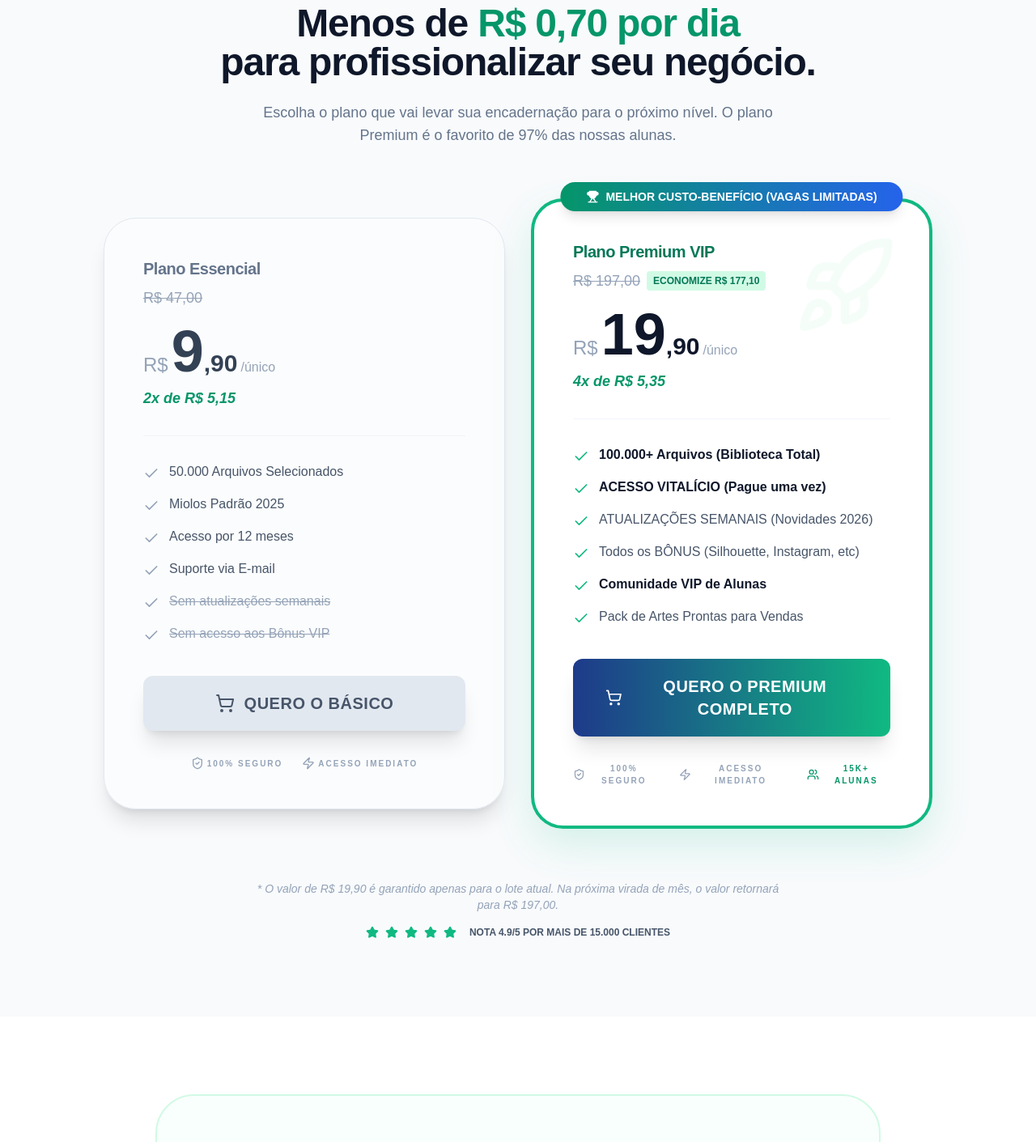
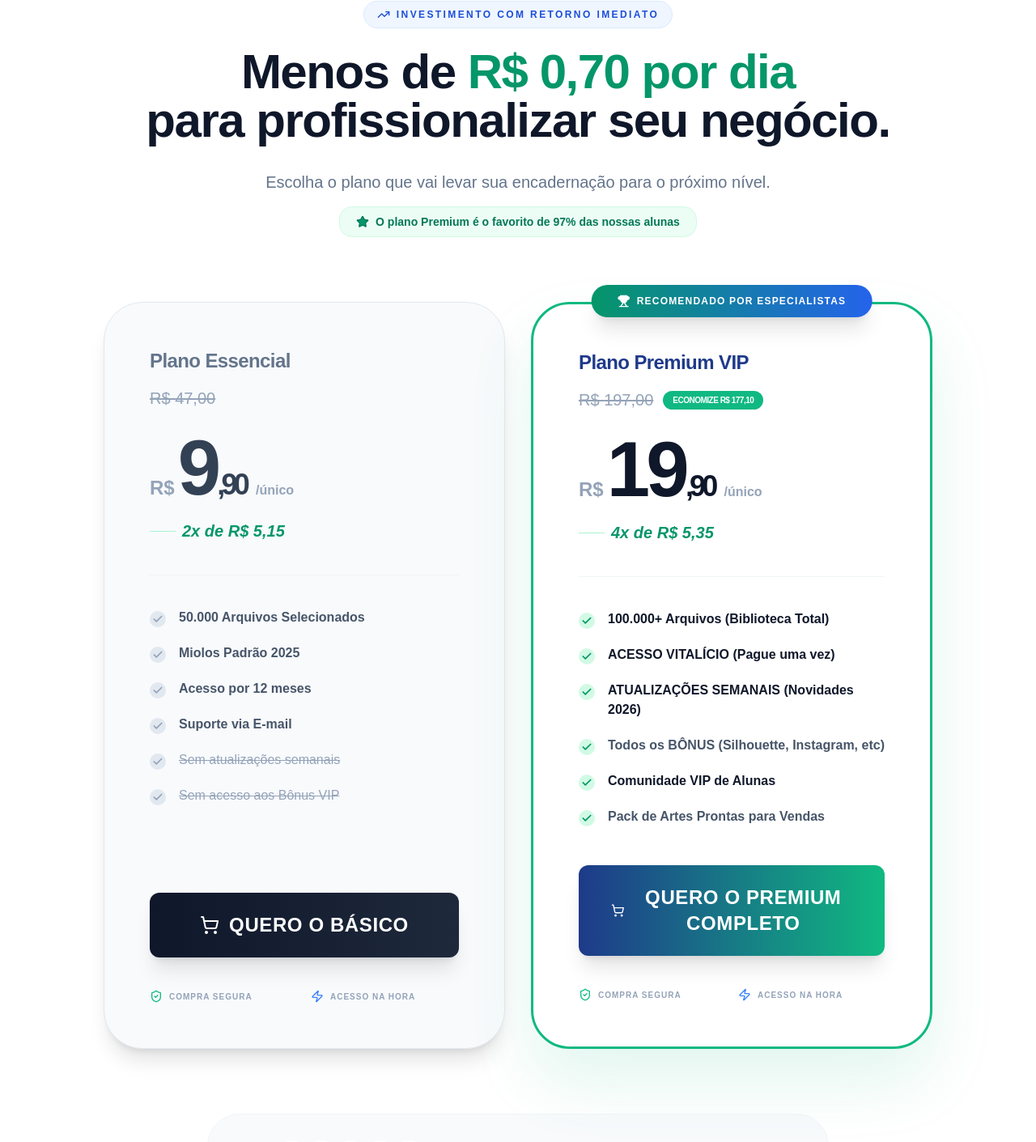
Before and after one commit to lucasmiralhasborges/mundodaencaderna-o, a React (Vite) app: page / in a window 1280 px wide. Shown: the part 4456-5867 px from the top of the page at 81% size. Built offline with nearby package versions, Linux system fonts and the light colour scheme; grey boxes are pictures that could not be loaded.

Commit message:
[dyad] Upgrade visual completo na seção de preços com destaques estratégicos e design premium. - wrote 1 file(s)

```diff
--- a/src/components/landing/Pricing.tsx
+++ b/src/components/landing/Pricing.tsx
@@ -3,7 +3,7 @@
 import React from 'react';
 import CTAButton from './CTAButton';
 import { motion } from 'framer-motion';
-import { Check, ShieldCheck, Zap, Star, Trophy, Users, Rocket } from 'lucide-react';
+import { Check, ShieldCheck, Zap, Star, Trophy, Users, Rocket, TrendingUp } from 'lucide-react';
 
 const Pricing = () => {
   const plans = [
@@ -42,112 +42,152 @@ const Pricing = () => {
   ];
 
   return (
-    <section className="py-24 px-4 bg-slate-50 overflow-hidden">
+    <section className="py-32 px-4 bg-white overflow-hidden relative">
+      {/* Background Decor */}
+      <div className="absolute top-0 left-1/2 -translate-x-1/2 w-full h-full max-w-7xl pointer-events-none -z-10">
+        <div className="absolute top-0 right-0 w-[500px] h-[500px] bg-emerald-50/50 blur-[120px] rounded-full"></div>
+        <div className="absolute bottom-0 left-0 w-[500px] h-[500px] bg-blue-50/50 blur-[120px] rounded-full"></div>
+      </div>
+
       <div className="max-w-6xl mx-auto text-center">
         <motion.div
           initial={{ opacity: 0, y: 20 }}
           whileInView={{ opacity: 1, y: 0 }}
           viewport={{ once: true }}
+          className="mb-20"
         >
-          <h2 className="text-sm font-bold text-blue-600 uppercase tracking-[0.3em] mb-4">Investimento com Retorno Imediato</h2>
-          <h3 className="text-3xl sm:text-5xl font-bold text-slate-900 mb-6 leading-tight">
-            Menos de <span className="text-emerald-600">R$ 0,70 por dia</span> <br className="hidden sm:block" />
+          <div className="inline-flex items-center gap-2 bg-blue-50 text-blue-700 px-4 py-2 rounded-full text-xs font-black uppercase tracking-[0.2em] mb-6 border border-blue-100">
+            <TrendingUp className="w-4 h-4" />
+            Investimento com Retorno Imediato
+          </div>
+
+          <h2 className="text-4xl sm:text-6xl font-black text-slate-900 mb-8 leading-[1.1] tracking-tight">
+            Menos de <span className="relative inline-block">
+              <span className="relative z-10 text-emerald-600">R$ 0,70 por dia</span>
+              <svg className="absolute -bottom-2 left-0 w-full h-3 text-emerald-100 -z-10" viewBox="0 0 100 10" preserveAspectRatio="none">
+                <path d="M0 5 Q 25 0, 50 5 T 100 5" fill="none" stroke="currentColor" strokeWidth="8" strokeLinecap="round" />
+              </svg>
+            </span> <br />
             para profissionalizar seu negócio.
-          </h3>
-          <p className="text-slate-500 text-lg mb-16 max-w-2xl mx-auto">
-            Escolha o plano que vai levar sua encadernação para o próximo nível. O plano Premium é o favorito de 97% das nossas alunas.
+          </h2>
+
+          <div className="max-w-2xl mx-auto space-y-4">
+            <p className="text-slate-500 text-lg sm:text-xl font-medium leading-relaxed">
+              Escolha o plano que vai levar sua encadernação para o próximo nível.
             </p>
+            <div className="inline-flex items-center gap-2 bg-emerald-50 text-emerald-700 px-5 py-2 rounded-2xl font-bold text-sm border border-emerald-100">
+              <Star className="w-4 h-4 fill-emerald-600" />
+              O plano Premium é o favorito de 97% das nossas alunas
+            </div>
+          </div>
         </motion.div>
 
-        <div className="grid md:grid-cols-2 gap-8 max-w-5xl mx-auto items-center">
+        <div className="grid md:grid-cols-2 gap-8 max-w-5xl mx-auto items-stretch">
           {plans.map((plan, index) => (
             <motion.div
               key={index}
-              initial={{ opacity: 0, scale: 0.95 }}
-              whileInView={{ opacity: 1, scale: 1 }}
+              initial={{ opacity: 0, y: 30 }}
+              whileInView={{ opacity: 1, y: 0 }}
               transition={{ delay: index * 0.1 }}
               viewport={{ once: true }}
-              className={`relative rounded-[2.5rem] p-8 sm:p-12 transition-all ${
+              className={`relative rounded-[3rem] p-8 sm:p-14 flex flex-col transition-all duration-500 ${
                 plan.highlight
-                ? 'bg-white shadow-[0_20px_50px_rgba(16,185,129,0.15)] border-4 border-emerald-500 z-10 scale-105'
-                : 'bg-white/50 shadow-xl border border-slate-200 opacity-80'
+                ? 'bg-white shadow-[0_40px_80px_rgba(16,185,129,0.12)] border-[3px] border-emerald-500 z-10'
+                : 'bg-slate-50 shadow-xl border border-slate-200'
               }`}
             >
               {plan.highlight && (
-                <>
-                  <div className="absolute -top-6 left-1/2 -translate-x-1/2 bg-gradient-to-r from-emerald-600 to-blue-600 text-white px-8 py-2 rounded-full text-sm font-bold flex items-center gap-2 shadow-lg whitespace-nowrap">
-                    <Trophy className="w-4 h-4 fill-white" /> MELHOR CUSTO-BENEFÍCIO (VAGAS LIMITADAS)
+                <div className="absolute -top-6 left-1/2 -translate-x-1/2 bg-gradient-to-r from-emerald-600 to-blue-600 text-white px-8 py-3 rounded-full text-xs font-black flex items-center gap-2 shadow-xl whitespace-nowrap uppercase tracking-widest">
+                  <Trophy className="w-4 h-4 fill-white" /> Recomendado por Especialistas
                 </div>
-                  <div className="absolute top-10 right-10 text-emerald-100 opacity-20">
-                    <Rocket className="w-32 h-32" />
-                  </div>
-                </>
               )}
 
-              <div className="mb-8 text-left relative z-10">
-                <h4 className={`text-xl font-bold mb-2 ${plan.highlight ? 'text-emerald-700' : 'text-slate-500'}`}>
+              <div className="mb-10 text-left">
+                <h4 className={`text-2xl font-black mb-4 ${plan.highlight ? 'text-blue-900' : 'text-slate-500'}`}>
                   {plan.name}
                 </h4>
 
-                <div className="flex items-center gap-2 mb-4">
-                  <span className="text-slate-400 line-through text-lg">R$ {plan.originalPrice}</span>
+                <div className="flex items-center gap-3 mb-6">
+                  <span className="text-slate-400 line-through text-xl font-medium">R$ {plan.originalPrice}</span>
                   {plan.highlight && (
-                    <span className="bg-emerald-100 text-emerald-700 text-xs font-bold px-2 py-1 rounded">ECONOMIZE R$ 177,10</span>
+                    <span className="bg-emerald-500 text-white text-[10px] font-black px-3 py-1 rounded-full tracking-tighter">
+                      ECONOMIZE R$ 177,10
+                    </span>
                   )}
                 </div>
 
                 <div className="flex items-baseline gap-1">
-                  <span className="text-slate-400 text-2xl font-medium">R$</span>
-                  <span className={`text-6xl sm:text-7xl font-bold ${plan.highlight ? 'text-slate-900' : 'text-slate-700'}`}>
+                  <span className="text-slate-400 text-2xl font-bold">R$</span>
+                  <span className={`text-7xl sm:text-8xl font-black tracking-tighter ${plan.highlight ? 'text-slate-900' : 'text-slate-700'}`}>
                     {plan.price.split(',')[0]}
-                    <span className="text-3xl">,{plan.price.split(',')[1]}</span>
+                    <span className="text-4xl">,{plan.price.split(',')[1]}</span>
                   </span>
-                  <span className="text-slate-400 font-medium">/único</span>
-                </div>
-                <p className="text-emerald-600 font-bold mt-2 italic text-lg">{plan.installments}</p>
+                  <span className="text-slate-400 font-bold ml-2">/único</span>
                 </div>
 
-              <ul className="space-y-4 mb-10 text-left border-t border-slate-100 pt-8 relative z-10">
+                <div className="mt-4 flex items-center gap-2 text-emerald-600 font-black italic text-xl">
+                  <div className="w-8 h-px bg-emerald-200" />
+                  {plan.installments}
+                </div>
+              </div>
+
+              <div className="flex-grow">
+                <ul className="space-y-5 mb-12 text-left border-t border-slate-100 pt-10">
                   {plan.features.map((feature, i) => (
-                  <li key={i} className="flex items-start gap-3 text-slate-600">
-                    {plan.highlight ? (
-                      <Check className="w-5 h-5 flex-shrink-0 text-emerald-500 mt-1" />
-                    ) : (
-                      <Check className="w-5 h-5 flex-shrink-0 text-slate-400 mt-1" />
-                    )}
-                    <span className={`text-sm sm:text-base ${
-                      plan.highlight && (feature.includes("VITALÍCIO") || feature.includes("100.000") || feature.includes("VIP"))
-                      ? 'font-bold text-slate-900'
-                      : feature.includes("Sem") || feature.includes("NÃO") ? 'text-slate-400 line-through' : 'font-medium'
+                    <li key={i} className="flex items-start gap-4 text-slate-600">
+                      <div className={`mt-1 flex-shrink-0 w-5 h-5 rounded-full flex items-center justify-center ${
+                        plan.highlight ? 'bg-emerald-100 text-emerald-600' : 'bg-slate-200 text-slate-400'
+                      }`}>
+                        <Check className="w-3.5 h-3.5 stroke-[3]" />
+                      </div>
+                      <span className={`text-sm sm:text-base leading-tight ${
+                        plan.highlight && (feature.includes("VITALÍCIO") || feature.includes("100.000") || feature.includes("VIP") || feature.includes("ATUALIZAÇÕES"))
+                        ? 'font-black text-slate-900'
+                        : feature.includes("Sem") ? 'text-slate-400 line-through' : 'font-semibold'
                       }`}>
                         {feature}
                       </span>
                     </li>
                   ))}
                 </ul>
+              </div>
 
-              <div className="relative z-10">
-                <CTAButton className={`w-full !py-5 !text-xl shadow-2xl ${!plan.highlight && 'bg-none bg-slate-200 !text-slate-600 shadow-none hover:bg-slate-300'}`}>
+              <div className="mt-auto">
+                <CTAButton className={`w-full !py-6 !text-2xl shadow-2xl ${
+                  !plan.highlight && 'bg-slate-900 hover:bg-slate-800 !from-slate-900 !to-slate-800'
+                }`}>
                   {plan.buttonText}
                 </CTAButton>
               </div>
 
-              <div className="mt-8 flex justify-center items-center gap-6 text-slate-400 text-[10px] font-bold uppercase tracking-[0.2em]">
-                <div className="flex items-center gap-1"><ShieldCheck className="w-4 h-4" /> 100% Seguro</div>
-                <div className="flex items-center gap-1"><Zap className="w-4 h-4" /> Acesso Imediato</div>
-                {plan.highlight && <div className="flex items-center gap-1 text-emerald-600"><Users className="w-4 h-4" /> 15k+ Alunas</div>}
+              <div className="mt-10 grid grid-cols-2 gap-4">
+                <div className="flex items-center gap-2 text-[10px] font-black text-slate-400 uppercase tracking-widest">
+                  <ShieldCheck className="w-4 h-4 text-emerald-500" /> Compra Segura
+                </div>
+                <div className="flex items-center gap-2 text-[10px] font-black text-slate-400 uppercase tracking-widest">
+                  <Zap className="w-4 h-4 text-blue-500" /> Acesso na Hora
+                </div>
               </div>
             </motion.div>
           ))}
         </div>
 
-        <div className="mt-16 max-w-2xl mx-auto">
-          <p className="text-slate-400 text-sm italic mb-4">
-            * O valor de R$ 19,90 é garantido apenas para o lote atual. Na próxima virada de mês, o valor retornará para R$ 197,00.
+        <div className="mt-20 max-w-3xl mx-auto p-8 rounded-[2.5rem] bg-slate-50 border border-slate-100">
+           <div className="flex flex-col sm:flex-row items-center justify-center gap-6">
+              <div className="flex -space-x-3">
+                {[1,2,3,4].map(i => (
+                  <img key={i} src={`https://i.pravatar.cc/100?img=${i+20}`} className="w-12 h-12 rounded-full border-4 border-white shadow-sm" alt="User" />
+                ))}
+                <div className="w-12 h-12 rounded-full border-4 border-white bg-blue-600 flex items-center justify-center text-white text-[10px] font-bold">+15k</div>
+              </div>
+              <div className="text-left">
+                <div className="flex gap-1 mb-1">
+                  {[1,2,3,4,5].map(i => <Star key={i} className="w-4 h-4 fill-yellow-400 text-yellow-400" />)}
+                </div>
+                <p className="text-slate-600 text-sm font-bold">
+                  "O melhor investimento que fiz para o meu ateliê em 2024"
                 </p>
-          <div className="flex justify-center gap-2">
-            {[1,2,3,4,5].map(i => <Star key={i} className="w-4 h-4 fill-emerald-500 text-emerald-500" />)}
-            <span className="text-xs font-bold text-slate-600 ml-2">NOTA 4.9/5 POR MAIS DE 15.000 CLIENTES</span>
+              </div>
            </div>
         </div>
       </div>
```
Lines whose indentation alone changed are shown as unchanged.
